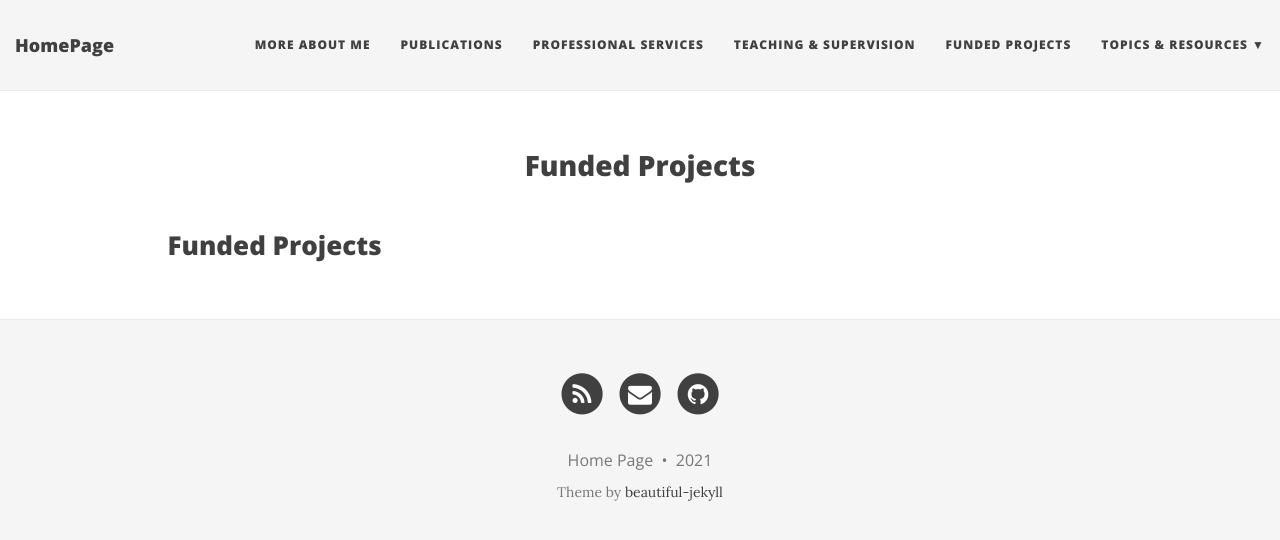
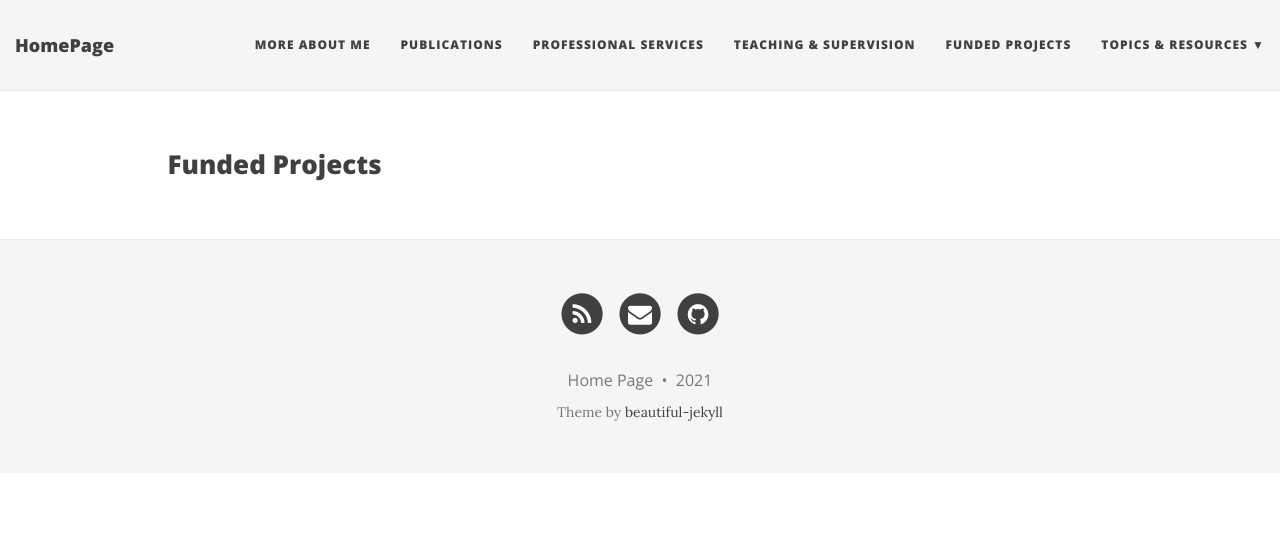
Before and after one commit to zzudb/zzudb.github.io, a Jekyll site: the page built from pages/projects.md, in a window 1280 px wide. Shown: the top 540 px of the page. Built offline with Jekyll 4.4.1, drawn with Linux system fonts in a browser that asks for light colours; nearby versions of some CDN libraries; our own code applies the rules of GitHub Pages for plain Markdown files.

Commit message:
Update projects.md

```diff
--- a/pages/projects.md
+++ b/pages/projects.md
@@ -2,5 +2,4 @@
 layout: page
 show-avatar: false
 ---
-
-## Funded Projects
+<h2 style="text-align: left;">Funded Projects</h2>
```
